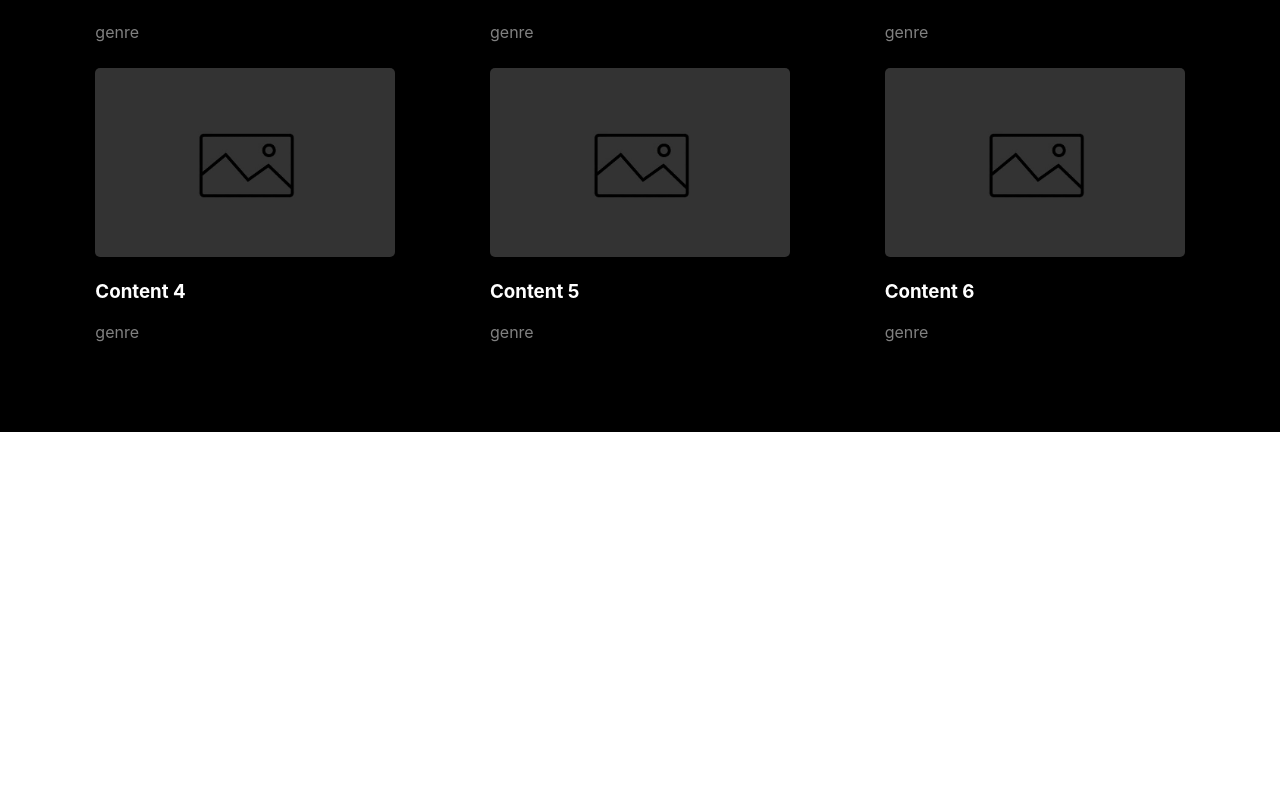
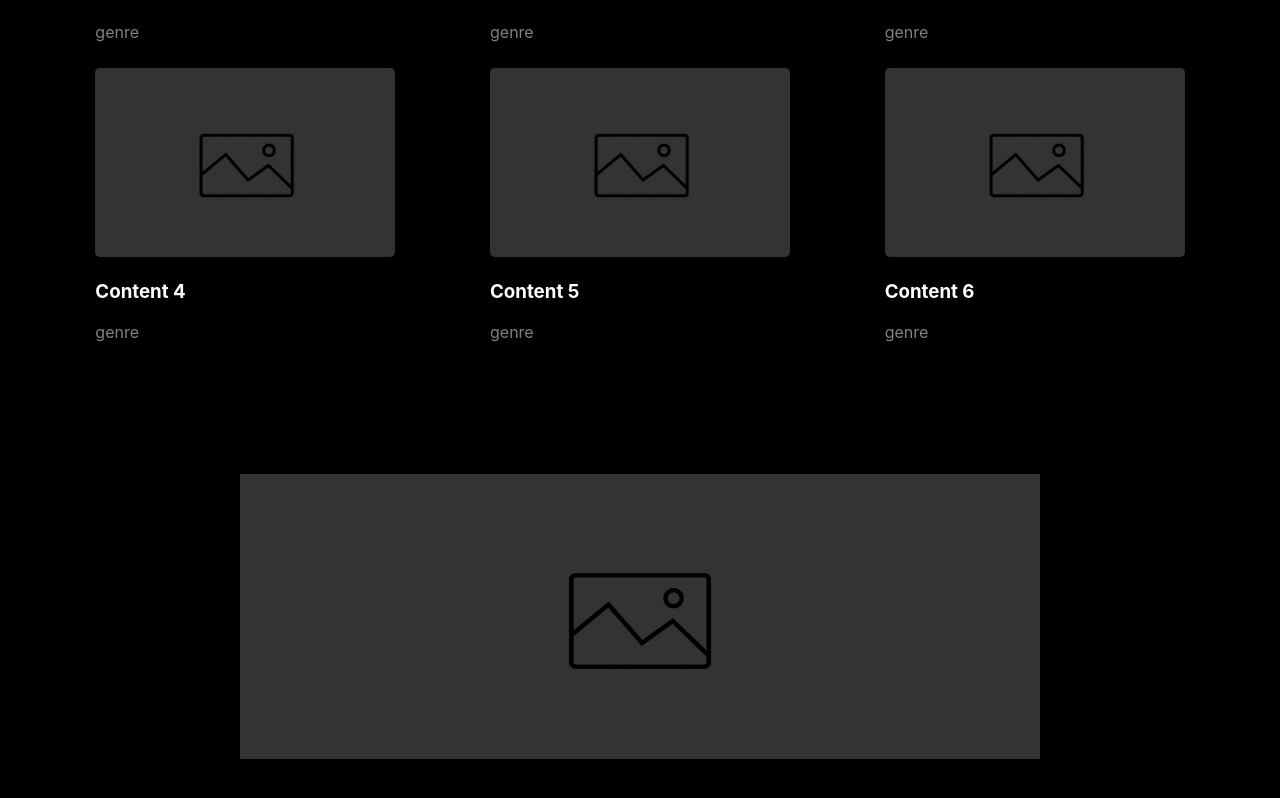
Before and after one commit to roisin-yates/group2-pcwac-a3, a React (Create React App) app: page / in a window 1280 px wide. Shown: the part 912-1710 px from the top of the page. Before the commit the page ends 1344 px from the top, so only its background shows below. Built offline with nearby package versions, Linux system fonts and the light colour scheme.

Commit message:
Add promoted content section

```diff
--- a/src/App.tsx
+++ b/src/App.tsx
@@ -5,6 +5,7 @@ import { Carousel } from './Components/Carousel/Carousel'
 import { ContentContainer } from './Components/MainContents/ContentContainer'
 
 import { BrowserRouter, Routes, Route, Outlet } from 'react-router-dom'
+import { PromotedContent } from './Components/PromotedContent/PromotedContent'
 
 const Layout = () => {
   return (
@@ -22,6 +23,7 @@ const Index = () => {
     <>
       <Carousel />
       <ContentContainer />
+      <PromotedContent />
     </>
   )
 }
--- a/src/Components/Carousel/Carousel.tsx
+++ b/src/Components/Carousel/Carousel.tsx
@@ -22,7 +22,9 @@ const PreviousButton = styled.button`
 
   cursor: pointer;
 
-  &:hover {
+  &:hover,
+  &:focus,
+  &:active {
     opacity: 1;
   }
 `
@@ -44,7 +46,9 @@ const NextButton = styled.button`
 
   cursor: pointer;
 
-  &:hover {
+  &:hover,
+  &:focus,
+  &:active {
     opacity: 1;
   }
 `
@@ -98,7 +102,9 @@ const PauseButton = styled.button`
   height: 40px;
   width: 40px;
 
-  &:hover {
+  &:hover,
+  &:focus,
+  &:active {
     opacity: 1;
   }
 
--- a/src/Components/Carousel/CarouselItem.tsx
+++ b/src/Components/Carousel/CarouselItem.tsx
@@ -115,12 +115,11 @@ const ButtonContainer = styled.div`
   display: flex;
 `
 
-const HeartButton = styled.div`
+const HeartButton = styled.button`
   text-decoration: none;
   margin: 0px 4px;
   background-color: transparent;
   color: white;
-  height: 35px;
   border: 2px solid white;
   border-radius: 30px;
   padding: 6px 12px;
@@ -133,6 +132,13 @@ const HeartButton = styled.div`
 
   cursor: pointer;
   transition: background-color 0.2s, color 0.2s;
+
+  &:hover,
+  &:active,
+  &:focus {
+    background-color: white;
+    color: grey;
+  }
 `
 
 const TransitionAnimation = styled.div<{ transition: boolean }>`
--- /dev/null
+++ b/src/Components/PromotedContent/PromotedContent.tsx
@@ -0,0 +1,47 @@
+import * as React from 'react'
+import styled from 'styled-components'
+
+const StyledContainer = styled.div`
+  width: 100%;
+  height: auto;
+  background-color: black;
+  margin-top: 0px;
+  padding-bottom: 68px;
+  display: flex;
+  flex-direction: column;
+  justify-content: center;
+  align-items: center;
+`
+
+const PromotedHeader = styled.h3`
+  visibility: hidden;
+  margin-top: 0px;
+`
+
+const StyledLink = styled.a`
+  cursor: pointer;
+`
+
+const ImageContainer = styled.div`
+  max-width: 800px;
+  max-height: auto;
+`
+
+const Image = styled.img`
+  width: 100%;
+`
+
+export const PromotedContent = () => {
+  return (
+    <StyledContainer>
+      <PromotedHeader id="promoted-content-label">
+        Promoted Content
+      </PromotedHeader>
+      <StyledLink href="/promoted-content">
+        <ImageContainer aria-labelledby="promoted-content-label">
+          <Image src="/images/default.jpg" alt="" />
+        </ImageContainer>
+      </StyledLink>
+    </StyledContainer>
+  )
+}
```
